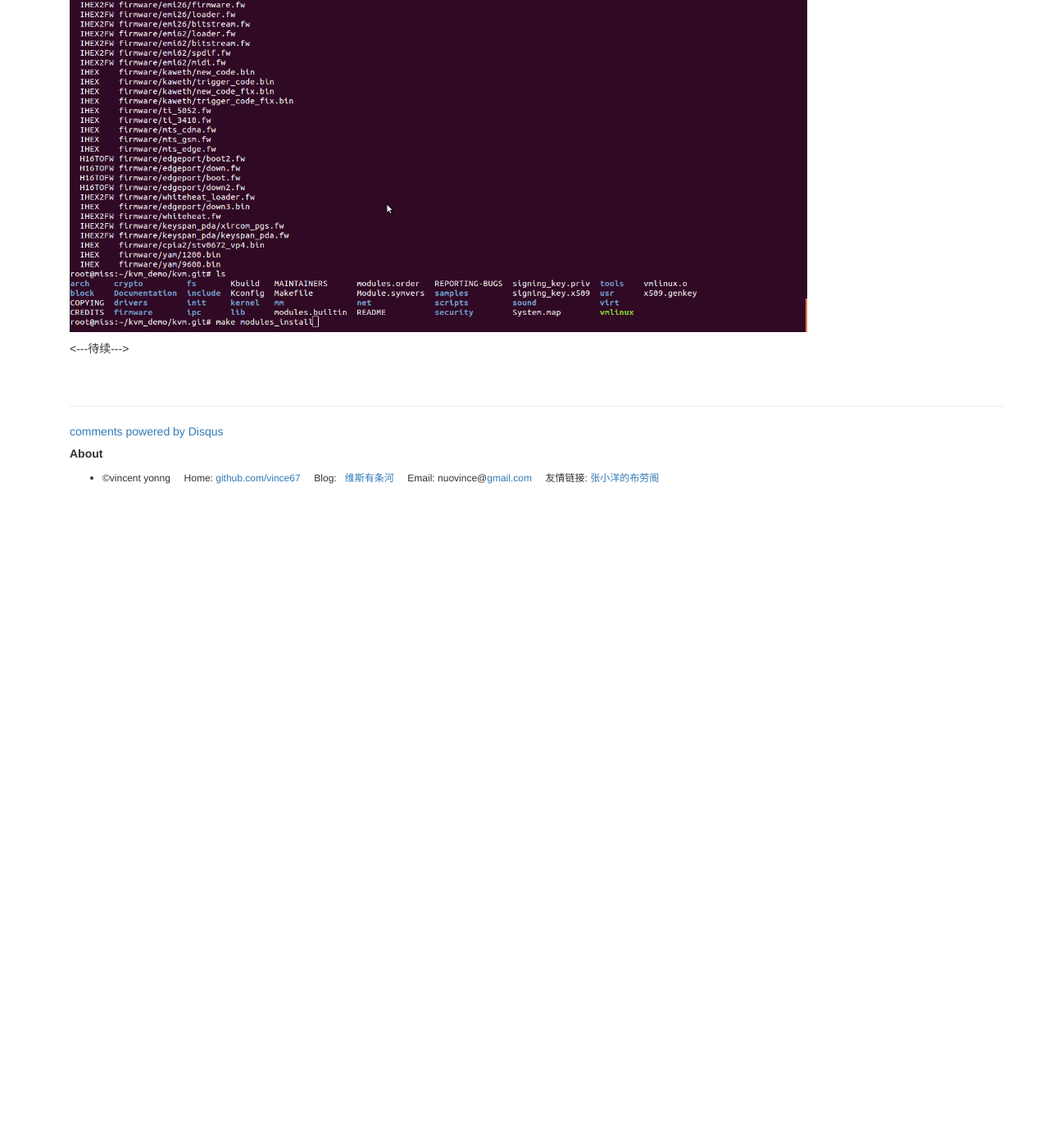
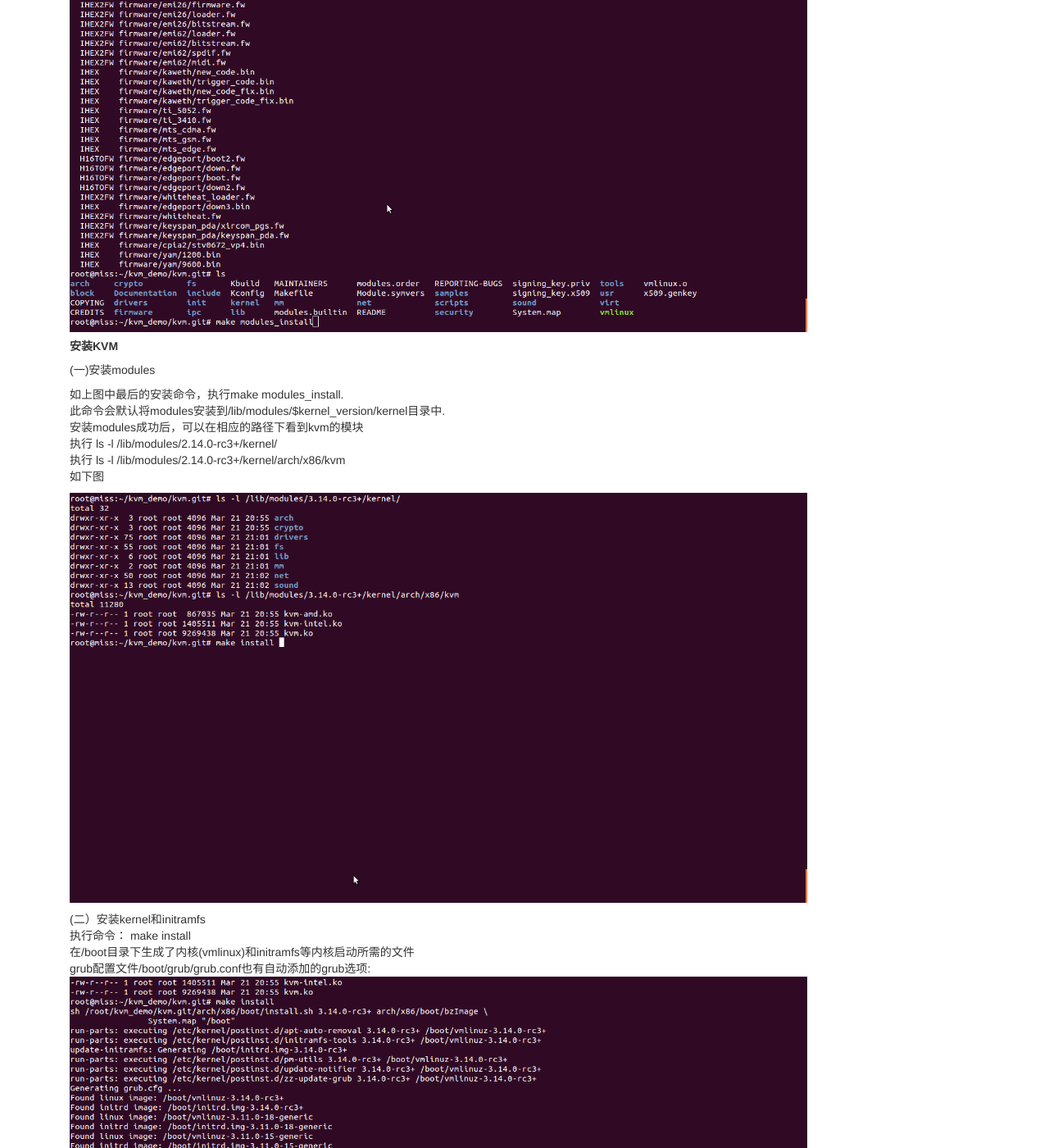
Before and after one commit to vince67/vince67.github.io, a Jekyll site: the page built from _posts/2014-03-02-compile_setup_KVM.html, in a window 1280 px wide and 1400 px high, scrolled down 4703 px. Shown: the whole window at 82% size. Built offline with Jekyll 4.4.1, drawn with Linux system fonts in a browser that asks for light colours; nearby versions of some CDN libraries; comment, search, counter and statistics services are not loaded; before the commit the page ends 5333 px from its top, so only the background shows below that; some of the changed text lies outside the part shown.

Commit message:
REV: install KVM

```diff
--- a/_posts/2014-03-02-compile_setup_KVM.html
+++ b/_posts/2014-03-02-compile_setup_KVM.html
@@ -69,4 +69,33 @@
         等到机器编译完毕，我们的编译工作就完成了。<br />
         <img src='http://vince67.github.io/static/img/KVM/1-8.png' height="500" width="900" ><br />
 	</p>
-<---待续--->
+<h5><strong>安装KVM</strong></strong></h5>
+    <p>
+    (一)安装modules<br />
+        <p>
+        如上图中最后的安装命令，执行make modules_install. <br />
+        此命令会默认将modules安装到/lib/modules/$kernel_version/kernel目录中.<br />
+        安装modules成功后，可以在相应的路径下看到kvm的模块<br />
+        执行 ls -l /lib/modules/2.14.0-rc3+/kernel/<br />
+        执行 ls -l /lib/modules/2.14.0-rc3+/kernel/arch/x86/kvm<br />
+        如下图<br />
+        </p>
+        <img src='http://vince67.github.io/static/img/KVM/1-9.png' height="500" width="900" ><br />
+    </p>
+    <p>
+    (二）安装kernel和initramfs<br />
+        执行命令： make install <br />
+        在/boot目录下生成了内核(vmlinux)和initramfs等内核启动所需的文件<br />
+        grub配置文件/boot/grub/grub.conf也有自动添加的grub选项:<br />
+        <img src='http://vince67.github.io/static/img/KVM/1-10.png' height="500" width="900" ><br />
+        <img src='http://vince67.github.io/static/img/KVM/1-11.png' height="500" width="900" ><br />
+    </p>
+    <p>
+    (三)安装后检查<br />
+        重启系统选择刚才为了KVM而编译 安装的内核启动，系统一般会默认已经加载了kvm和kvm_intel这两个模块<br />
+        如果没有加载，请手动用modprobe命令依次加载<br />
+        确认模块加载成功之后，检查/dev/kvm这个文件.<br />
+        它是kvm内核模块提供给用户空间qemu-kvm程序使用的一个控制接口，<br />
+        提供了客户机操作系统运行所需要的模拟和实际的硬件设备环境。<br />
+        <img src='http://vince67.github.io/static/img/KVM/1-12.png' height="500" width="900" ><br />
+    </p>
```
